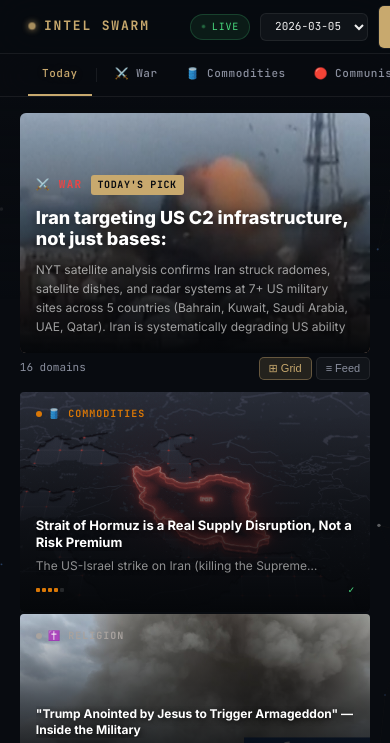
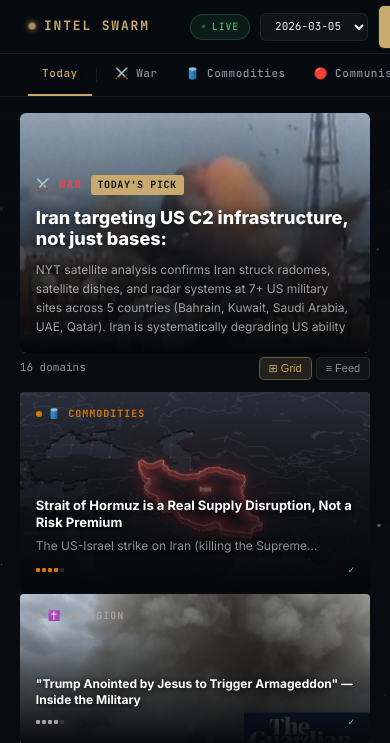
Before and after one commit to outsmartchad/intel-swarm, a Flask app: page / in a window 390 px wide; the page is wider, and only the part inside the window is pictured. Shown: the top 743 px of that part. Run offline with Flask 3, Linux system fonts and the light colour scheme.

Commit message:
fix: grid layout gaps — remove broken 1024px breakpoint, fix auto-rows

```diff
--- a/web/templates/home.html
+++ b/web/templates/home.html
@@ -64,6 +64,8 @@
 .editorial {
   display: grid;
   grid-template-columns: repeat(12, 1fr);
+  grid-auto-rows: min-content;
+  align-items: start;
   gap: 0;
   margin-bottom: 48px;
   border: 1px solid rgba(255,255,255,.06);
@@ -195,10 +197,6 @@
 .ecard.search-hidden, .fcard.search-hidden, .hero-banner.search-hidden { display: none !important; }
 .no-results { text-align: center; padding: 48px; color: var(--muted); font-size: 14px; display: none; }
 
-@media (max-width: 1024px) {
-  .span-7 { grid-column: span 8; }
-  .span-5 { grid-column: span 4; }
-}
 @media (max-width: 900px) {
   .editorial { gap: 2px; border: none; }
   .ecard { border-radius: 4px; border: none; }
@@ -207,8 +205,8 @@
   .span-3 { grid-column: span 6; height: 150px; }
 }
 @media (max-width: 600px) {
-  .span-7, .span-5 { grid-column: span 12; height: 220px; }
-  .span-4, .span-3 { grid-column: span 12; height: 160px; }
+  .span-7, .span-5 { grid-column: span 12; height: 200px; }
+  .span-4, .span-3 { grid-column: span 12; height: 150px; }
   .span-4 .ecard-preview, .span-3 .ecard-preview { display: none; }
 }
 </style>
```
